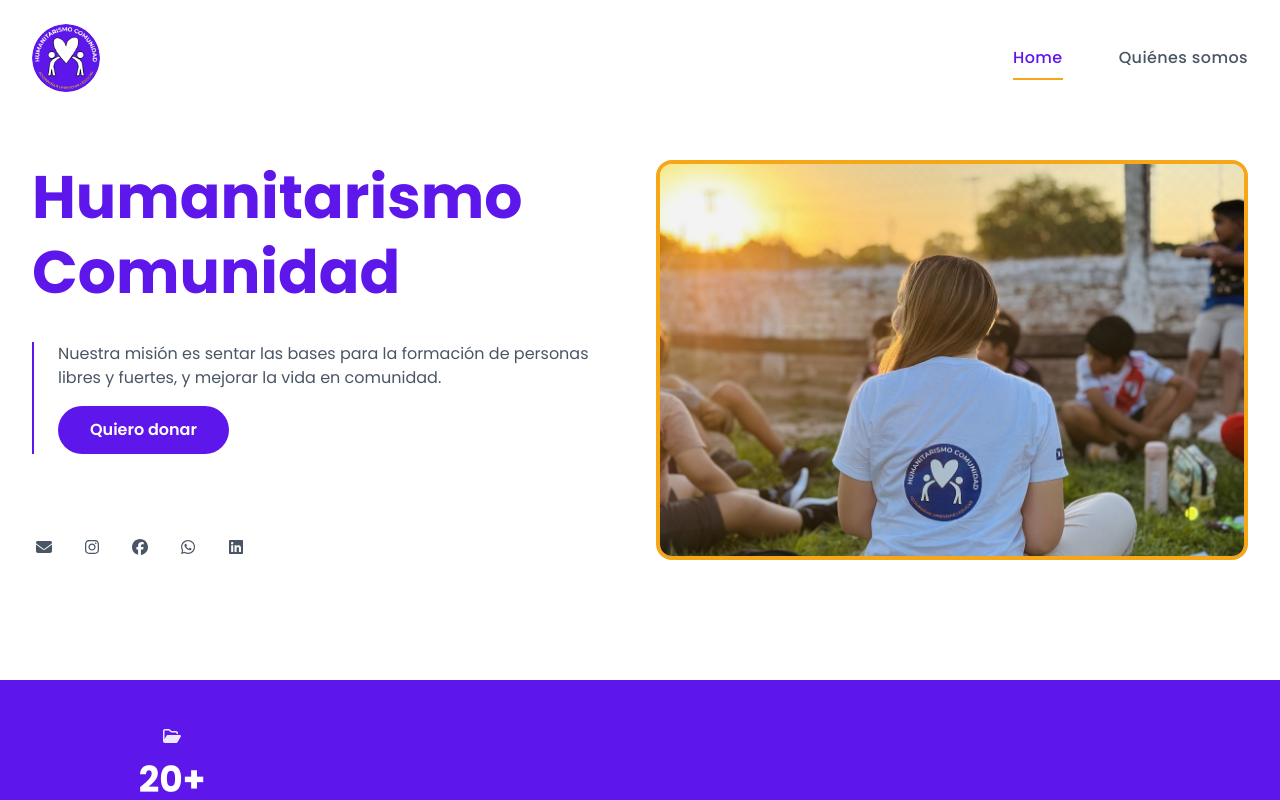
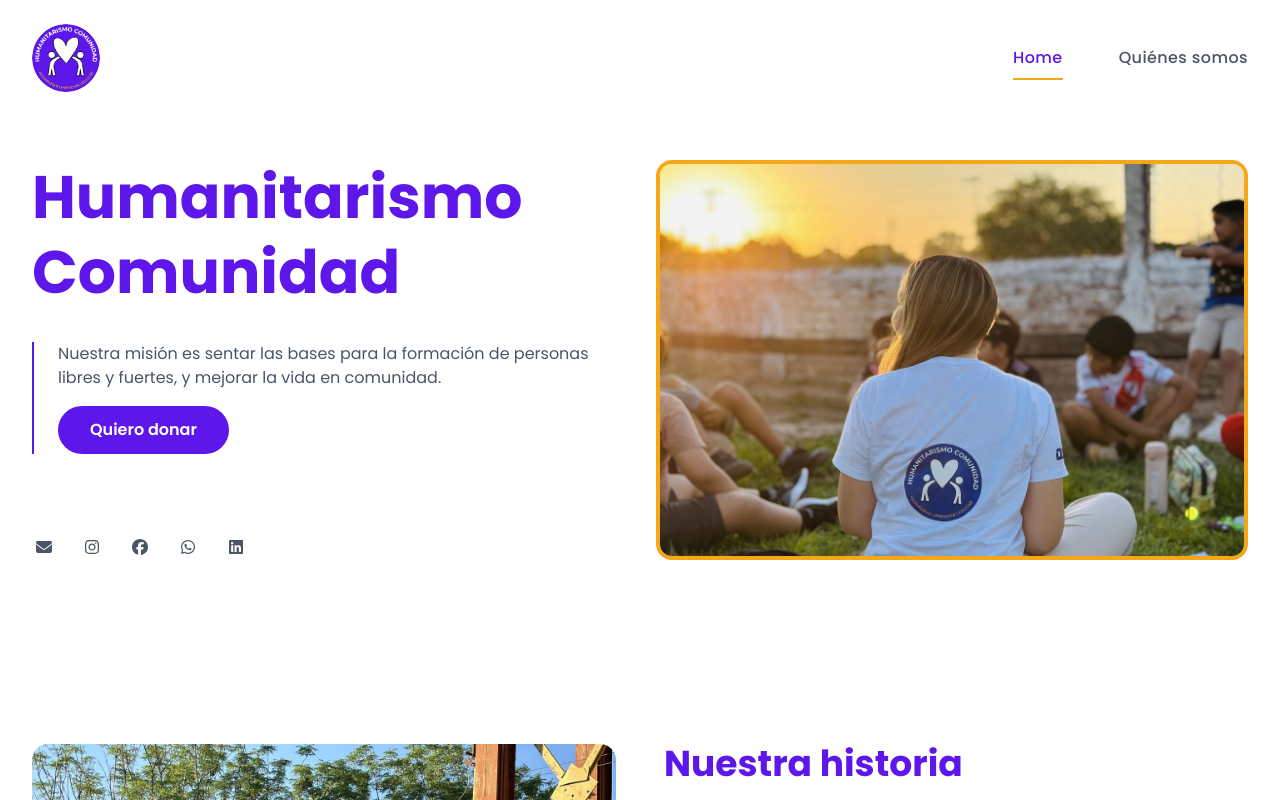
Before and after one commit to courfedra/humanitarismo-comunidad, a Next.js app: page / in a window 1280 px wide. Shown: the top 800 px of the page. Built offline with nearby package versions, Linux system fonts and the light colour scheme.

Commit message:
remove statsSection

```diff
--- a/src/app/page.jsx
+++ b/src/app/page.jsx
@@ -9,7 +9,7 @@ export default function Home() {
     <main>
       <div className="">
         <Hero />
-        <StatsSection />
+        {/*<StatsSection />*/}
         <QuienesSomosCTA />
         <VideoSection />
         <DonarCTA />
```
